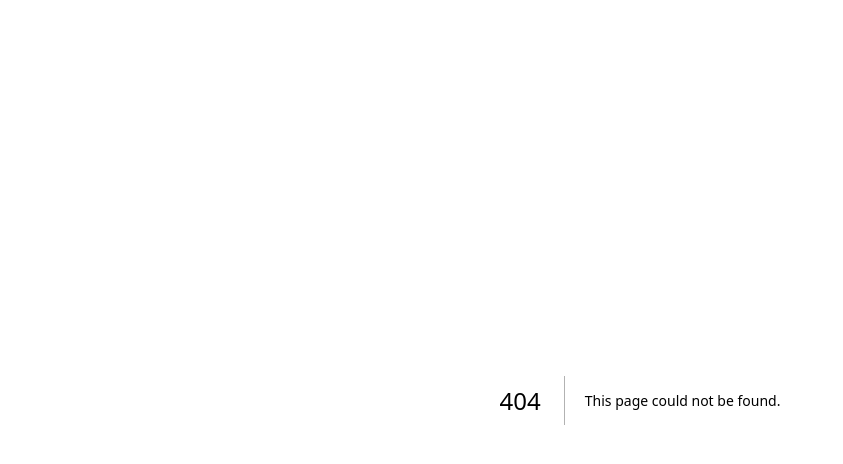
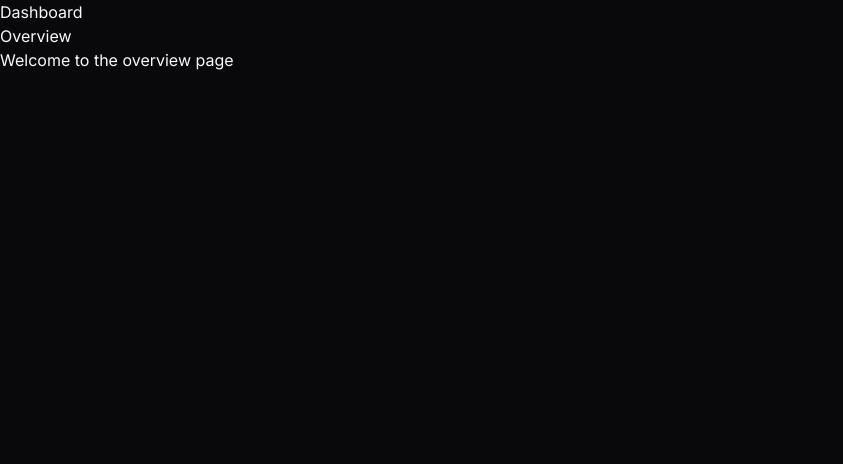
Before and after one commit to rlllup0084/tracktr_v1, a Next.js app: page /overview in a window 1280 px wide. Before the commit this address had no page. Shown: the top 464 px of the page, without its empty margins (0-843 px from the left). Built offline with nearby package versions, Linux system fonts and the light colour scheme.

Commit message:
Initial dashboard pages

```diff
--- /dev/null
+++ b/src/app/(dashboard)/layout.tsx
@@ -0,0 +1,14 @@
+interface DashboardLayoutProps {
+  children: React.ReactNode;
+}
+
+const DashboardLayout = ({ children }: DashboardLayoutProps) => {
+  return (
+    <div>
+      <h1>Dashboard</h1>
+      {children}
+    </div>
+  );
+};
+
+export default DashboardLayout;
--- /dev/null
+++ b/src/app/(dashboard)/overview/page.tsx
@@ -0,0 +1,10 @@
+export const OverviewPage = () => {
+  return (
+    <div>
+      <h1>Overview</h1>
+      <p>Welcome to the overview page</p>
+    </div>
+  );
+};
+
+export default OverviewPage;
--- /dev/null
+++ b/src/app/(dashboard)/tracking/page.tsx
@@ -0,0 +1,10 @@
+export const TrackingPage = () => {
+    return (
+      <div>
+        <h1>Tracking</h1>
+        <p>Welcome to the tracking page</p>
+      </div>
+    );
+  };
+
+  export default TrackingPage;
```
